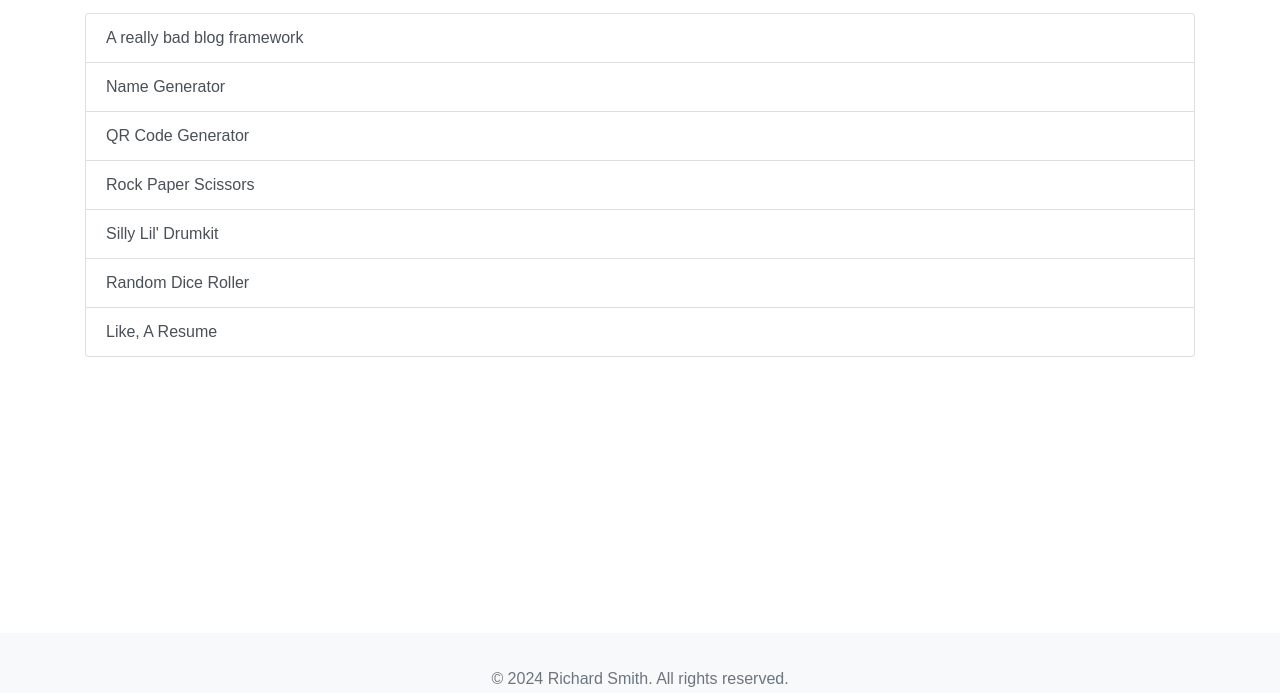
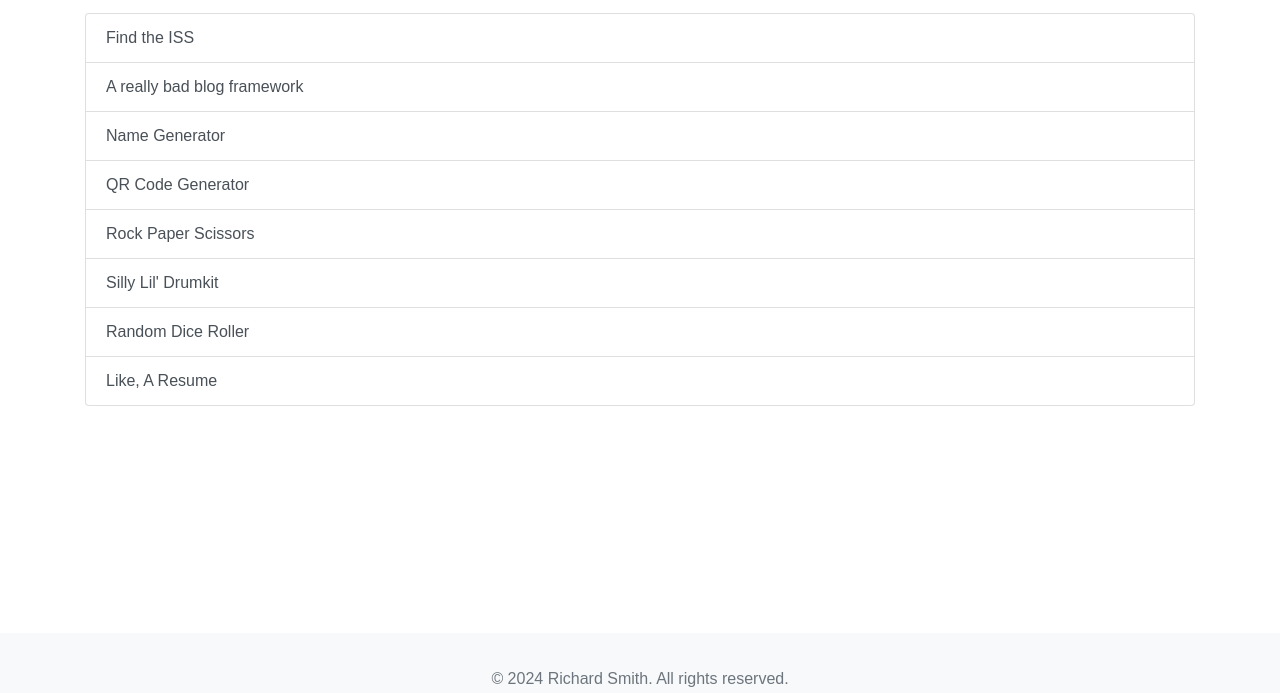
Before and after one commit to mechadaddy/project-list, a plain HTML site: page index.html in a window 1280 px wide. Shown: the part 107-800 px from the top of the page. Drawn offline with nearby package versions, Linux system fonts and the light colour scheme.

Commit message:
Update index.html

```diff
--- a/index.html
+++ b/index.html
@@ -14,6 +14,9 @@
     <p class="text-center">Here you can find all the links to my apps hosted on cloud servers.</p>
 
     <div class="list-group">
+      <a href="https://iss-finder.onrender.com" class="list-group-item list-group-item-action" target="_blank">
+        Find the ISS
+      </a>
       <a href="https://blog1-nkuk.onrender.com" class="list-group-item list-group-item-action" target="_blank">
         A really bad blog framework
       </a>
```
